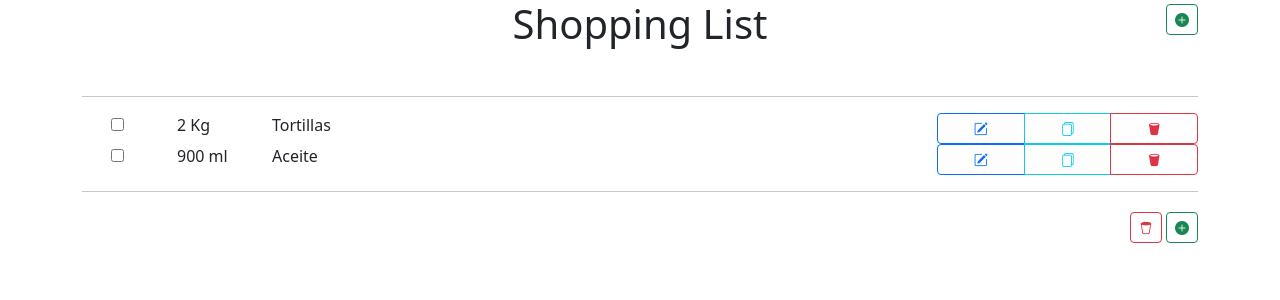
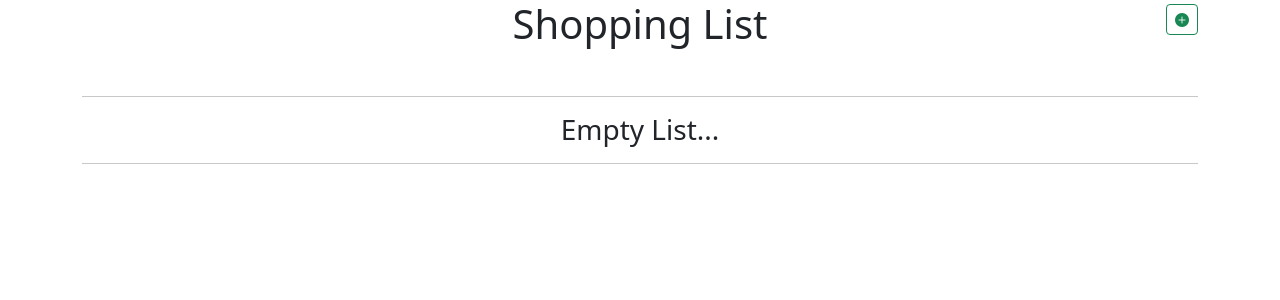
Before and after one commit to villarJM/shopping-list, a React (Vite) app: page / in a window 1280 px wide. Shown: the top 300 px of the page. Built offline with nearby package versions, Linux system fonts and the light colour scheme.

Commit message:
localstorange

```diff
--- a/package.json
+++ b/package.json
@@ -12,7 +12,8 @@
     "bootstrap-icons": "^1.10.3",
     "react": "^18.2.0",
     "react-dom": "^18.2.0",
-    "sweetalert2": "^11.7.3"
+    "sweetalert2": "^11.7.3",
+    "uuid": "^9.0.0"
   },
   "devDependencies": {
     "@types/react": "^18.0.28",
--- a/src/App.jsx
+++ b/src/App.jsx
@@ -3,24 +3,12 @@ import ListItem from "./components/ListItem";
 import NewListItemButton from "./components/NewListItemButton";
 import Swal from 'sweetalert2'
 import ClearListButtom from "./components/ClearListButtom";
+import {v4 as uuidv4} from 'uuid'
 
 function App() {
-  const [listItems, setListItems] = useState([
-    {
-      id: "1",
-      name: "Tortillas",
-      quantity: 2,
-      unit: "Kg",
-      checked: false,
-    },
-    {
-      id: "2",
-      name: "Aceite",
-      quantity: 900,
-      unit: "ml",
-      checked: false,
-    },
-  ]);
+  const [listItems, setListItems] = useState(
+    JSON.parse(localStorage.getItem("listItems")) || []
+  );
 
   const handleNewListItemButton = async () => {
     const {value} = await Swal.fire({
@@ -45,9 +33,14 @@ function App() {
     })
     if(!value.name || !value.quantity || !value.unit) return
 
-    setListItems([
-      ...listItems, {id: (listItems.length + 1).toString(), ...value, checked: false}
-    ])
+    const newList = [
+        ...listItems, {id: uuidv4(), ...value, checked: false}
+    ]
+
+    localStorage.setItem("listItems", JSON.stringify(newList));
+
+    setListItems(newList);
+
   }
   const handleCheckboxChanhe = (e) => {
     const newList = listItems.map(item => {
@@ -57,6 +50,7 @@ function App() {
       return item;
 
     })
+    localStorage.setItem("listItems", JSON.stringify(newList));
     setListItems(newList);
   }
 
@@ -74,8 +68,16 @@ function App() {
     </div>
     <hr />
     {
+      listItems.length === 0 && (
+        <h3>
+          Empty List...
+        </h3>
+      )
+    }
+    {
       listItems.map((ListItems) => (
         <ListItem
+          key={listItems.id}
           item={ListItems}
           listItems={listItems}
           setListItems={setListItems}
@@ -85,10 +87,14 @@ function App() {
     }
     <hr />
     <div className="row">
-      <div className="col text-end">
-        <ClearListButtom setListItems={setListItems}/>
-        <NewListItemButton handleNewListItemButton={handleNewListItemButton}/>
-      </div>
+      {
+        listItems.length >= 5 && (
+          <div className="col text-end">
+            <ClearListButtom setListItems={setListItems}/>
+            <NewListItemButton handleNewListItemButton={handleNewListItemButton}/>
+          </div>
+        )
+      }
     </div>
   </div>
   )
--- a/src/components/ClearListButtom.jsx
+++ b/src/components/ClearListButtom.jsx
@@ -12,6 +12,7 @@ const ClearListButtom = ({setListItems}) => {
   })
 
   if (result.isConfirmed){
+    localStorage.setItem("listItems", JSON.stringify([]));
     setListItems([]);
   }
   }
--- a/src/components/ListItem.jsx
+++ b/src/components/ListItem.jsx
@@ -1,19 +1,23 @@
 import Swal from "sweetalert2";
+import {v4 as uuidv4} from 'uuid'
 
 const ListItem = ({item, listItems, setListItems, handleCheckboxChanhe}) => {
     const {id, name, quantity, unit, checked} = item;
     const deleteListItem = () => {
       const newList = listItems.filter((item) => item.id !== id);
+      localStorage.setItem("listItems", JSON.stringify(newList));
       setListItems(newList);
     }
     const cloneListItem = () => {
-      setListItems([
+      const newList = [
         ...listItems,
         {
-          id: (listItems.length + 1).toString(),
+          id: uuidv4(),
           ...item
         }
-      ])
+    ]
+      localStorage.setItem("listItems", JSON.stringify(newList));
+      setListItems(newList);
     }
     const editListItem = async () => {
       const {value} = await Swal.fire({
@@ -46,6 +50,7 @@ const ListItem = ({item, listItems, setListItems, handleCheckboxChanhe}) => {
         }
         return item;
       })
+      localStorage.setItem("listItems", JSON.stringify(newList));
       setListItems(newList);
     }
     return (
```
Also changed, not shown: 1 other file (tests, documents, lock files or other folders).
